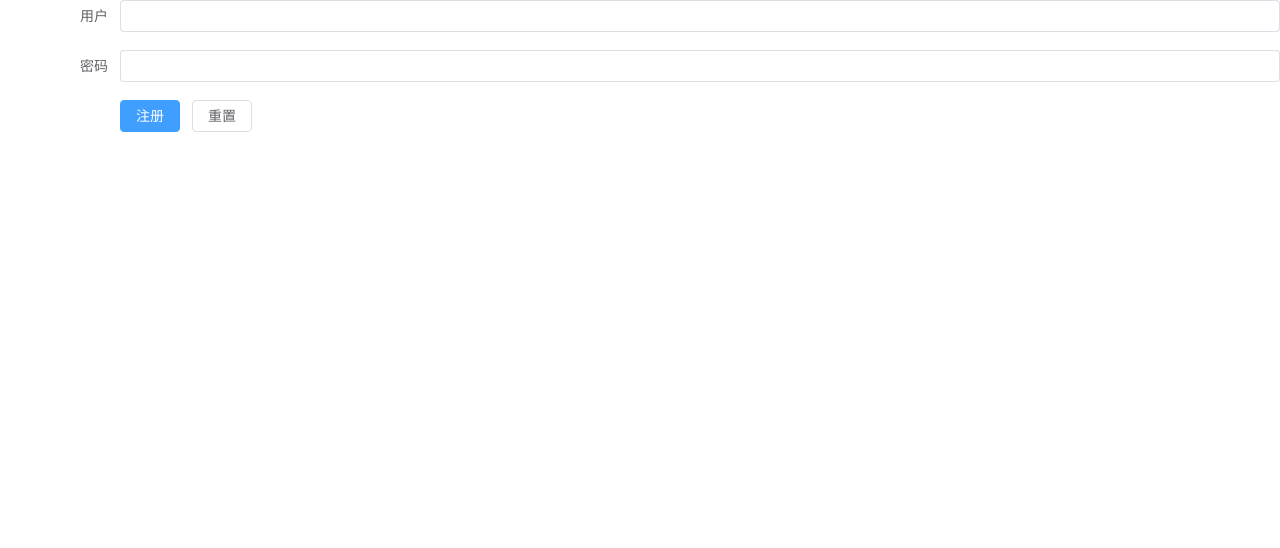
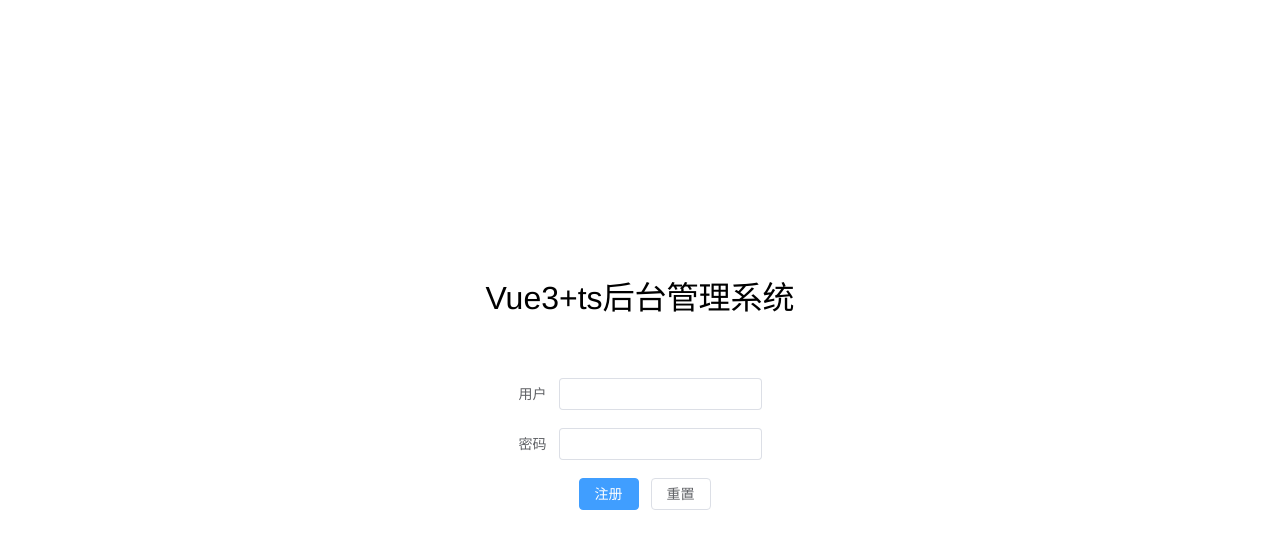
Before and after one commit to pancakewang233/vue3-ts-template, a Vue app: page /#/register in a window 1280 px wide. Shown: the top 548 px of the page. Built offline with nearby package versions, Linux system fonts and the light colour scheme.

Commit message:
完善登录注册页面

```diff
--- a/src/App.vue
+++ b/src/App.vue
@@ -4,13 +4,5 @@
 </script>
 
 <template>
-  <router-view />
+    <router-view />
 </template>
-
-<style>
-#app {
-  font-family: Avenir, Helvetica, Arial, sans-serif;
-  -webkit-font-smoothing: antialiased;
-  -moz-osx-font-smoothing: grayscale;
-}
-</style>
--- a/src/style.css
+++ b/src/style.css
@@ -1,9 +1,15 @@
-body{
+body {
     margin: 0;
     padding: 0;
-    box-sizing:border-box;
+    box-sizing: border-box;
 }
-
+#app{
+    height: 100vh;
+    width: 100vw;
+    font-family: Avenir, Helvetica, Arial, sans-serif;
+    -webkit-font-smoothing: antialiased;
+    -moz-osx-font-smoothing: grayscale;
+}
 a{
     color: inherit;
     text-decoration: none;
--- a/src/views/Login/Login.vue
+++ b/src/views/Login/Login.vue
@@ -1,84 +1,9 @@
 <script setup lang="ts">
-import {ref, reactive} from 'vue';
-import type {ElForm} from 'element-plus';
+import LoginDemo from './LoginDemo.vue';
+</script>
 
-type FormInstance = InstanceType<typeof ElForm>
-const ruleFormRef = ref<FormInstance>();
-
-const validateName = (rule: any, value: string, callback: (error?: string | Error) => void) => {
-  if (value === '') {
-    callback(new Error('请输入用户名'));
-  } else {
-    callback();
-  }
-};
-
-const validatePass = (rule: any, value: string | number, callback: (error?: string | Error) => void) => {
-  if (value === '') {
-    callback(new Error('请输入密码'));
-  } else {
-    callback();
-  }
-};
-
-const ruleForm = reactive({
-  name: '',
-  password: ''
-});
-
-const rules = reactive({
-  name: [{validator: validateName, trigger: 'blur'}],
-  password: [{validator: validatePass, trigger: 'blur'}]
-});
-
-const submitForm = (formEl: FormInstance | undefined) => {
-  if (!formEl) return;
-  formEl.validate((valid) => {
-    if (valid) {
-      console.log('submit!');
-    } else {
-      console.log('error submit!');
-      return false;
-    }
-  });
-};
-
-const resetForm = (formEl: FormInstance | undefined) => {
-  if (!formEl) return;
-  formEl.resetFields();
-};
-
-</script>
 <template>
-  <el-form
-      ref="ruleFormRef"
-      :model="ruleForm"
-      status-icon
-      :rules="rules"
-      label-width="120px"
-      class="demo-ruleForm">
-    <el-form-item label="用户" prop="name">
-      <el-input
-          v-model="ruleForm.name"
-          autocomplete="off"
-      ></el-input>
-    </el-form-item>
-    <el-form-item label="密码" prop="password">
-      <el-input
-          v-model="ruleForm.password"
-          type="password"
-          autocomplete="off"
-      ></el-input>
-    </el-form-item>
-    <el-form-item>
-      <el-button type="primary" @click="submitForm(ruleFormRef)"
-      >登录
-      </el-button>
-      <el-button @click="resetForm(ruleFormRef)">重置</el-button>
-    </el-form-item>
-  </el-form>
+  <LoginDemo>
+    <span>登录</span>
+  </LoginDemo>
 </template>
-
-<style scoped>
-
-</style>
--- /dev/null
+++ b/src/views/Login/LoginDemo.vue
@@ -0,0 +1,73 @@
+<script setup lang="ts">
+import {ref, reactive} from 'vue';
+import type {ElForm} from 'element-plus';
+import {validateName, validatePass} from './validate';
+
+type FormInstance = InstanceType<typeof ElForm>
+const ruleFormRef = ref<FormInstance>();
+
+const ruleForm = reactive({
+  name: '',
+  password: ''
+});
+
+const rules = reactive({
+  name: [{validator: validateName, trigger: 'blur'}],
+  password: [{validator: validatePass, trigger: 'blur'}]
+});
+
+const submitForm = (formEl: FormInstance | undefined) => {
+  if (!formEl) return;
+  formEl.validate((valid) => {
+    if (valid) {
+      console.log('login?');
+    } else {
+      console.log('error submit!');
+      return false;
+    }
+  });
+};
+
+const resetForm = (formEl: FormInstance | undefined) => {
+  if (!formEl) return;
+  formEl.resetFields();
+};
+
+</script>
+<template>
+  <div class="wrap">
+    <div class="title">Vue3+ts后台管理系统</div>
+    <el-form
+        ref="ruleFormRef"
+        :model="ruleForm"
+        status-icon
+        :rules="rules"
+        label-width="120px"
+        class="demo-ruleForm">
+      <el-form-item label="用户" prop="name">
+        <el-input
+            v-model="ruleForm.name"
+            autocomplete="off"
+        ></el-input>
+      </el-form-item>
+      <el-form-item label="密码" prop="password">
+        <el-input
+            v-model="ruleForm.password"
+            type="password"
+            autocomplete="off"
+        ></el-input>
+      </el-form-item>
+      <el-form-item class="button">
+        <el-button type="primary" @click="submitForm(ruleFormRef)"
+        >
+          <slot></slot>
+        </el-button>
+        <el-button @click="resetForm(ruleFormRef)">重置</el-button>
+      </el-form-item>
+    </el-form>
+  </div>
+</template>
+
+<style scoped>
+@import "login.css";
+</style>
--- a/src/views/Login/Register.vue
+++ b/src/views/Login/Register.vue
@@ -1,84 +1,9 @@
 <script setup lang="ts">
-import {ref, reactive} from 'vue';
-import type {ElForm} from 'element-plus';
+import LoginDemo from './LoginDemo.vue';
+</script>
 
-type FormInstance = InstanceType<typeof ElForm>
-const ruleFormRef = ref<FormInstance>();
-
-const validateName = (rule: any, value: string, callback: (error?: string | Error) => void) => {
-  if (value === '') {
-    callback(new Error('请输入用户名'));
-  } else {
-    callback();
-  }
-};
-
-const validatePass = (rule: any, value: string | number, callback: (error?: string | Error) => void) => {
-  if (value === '') {
-    callback(new Error('请输入密码'));
-  } else {
-    callback();
-  }
-};
-
-const ruleForm = reactive({
-  name: '',
-  password: ''
-});
-
-const rules = reactive({
-  name: [{validator: validateName, trigger: 'blur'}],
-  password: [{validator: validatePass, trigger: 'blur'}]
-});
-
-const submitForm = (formEl: FormInstance | undefined) => {
-  if (!formEl) return;
-  formEl.validate((valid) => {
-    if (valid) {
-      console.log('submit!');
-    } else {
-      console.log('error submit!');
-      return false;
-    }
-  });
-};
-
-const resetForm = (formEl: FormInstance | undefined) => {
-  if (!formEl) return;
-  formEl.resetFields();
-};
-
-</script>
 <template>
-  <el-form
-      ref="ruleFormRef"
-      :model="ruleForm"
-      status-icon
-      :rules="rules"
-      label-width="120px"
-      class="demo-ruleForm">
-    <el-form-item label="用户" prop="name">
-      <el-input
-          v-model="ruleForm.name"
-          autocomplete="off"
-      ></el-input>
-    </el-form-item>
-    <el-form-item label="密码" prop="password">
-      <el-input
-          v-model="ruleForm.password"
-          type="password"
-          autocomplete="off"
-      ></el-input>
-    </el-form-item>
-    <el-form-item>
-      <el-button type="primary" @click="submitForm(ruleFormRef)"
-      >注册
-      </el-button>
-      <el-button @click="resetForm(ruleFormRef)">重置</el-button>
-    </el-form-item>
-  </el-form>
+  <LoginDemo>
+    <span>注册</span>
+  </LoginDemo>
 </template>
-
-<style scoped>
-
-</style>
--- /dev/null
+++ b/src/views/Login/login.css
@@ -0,0 +1,20 @@
+.wrap {
+    height: 100%;
+    width: 100%;
+    display: flex;
+    flex-direction: column;
+    align-items: center;
+    justify-content: center;
+}
+
+.wrap .title{
+    margin: 0 0 60px 0;
+    font-size: 2rem;
+}
+
+.wrap .el-form .el-form-item :deep(.el-form-item__label){
+    width: 40px !important;
+}
+.wrap .el-form .button :deep(.el-form-item__content){
+    margin-left: 60px !important;
+}
--- /dev/null
+++ b/src/views/Login/validate.ts
@@ -0,0 +1,17 @@
+export const validateName = (rule: any, value: string, callback: (error?: string | Error) => void) => {
+  if (value === '') {
+    callback(new Error('请输入用户名'));
+  } else {
+    callback();
+  }
+};
+
+export const validatePass = (rule: any, value: string | number, callback: (error?: string | Error) => void) => {
+  if (value === '') {
+    callback(new Error('请输入密码'));
+  } else if(JSON.stringify(value).length < 6){
+    callback(new Error('密码长度不能小于6'));
+  }else {
+    callback();
+  }
+};
```
Also changed, not shown: src/router.ts (+14 -12 lines).
